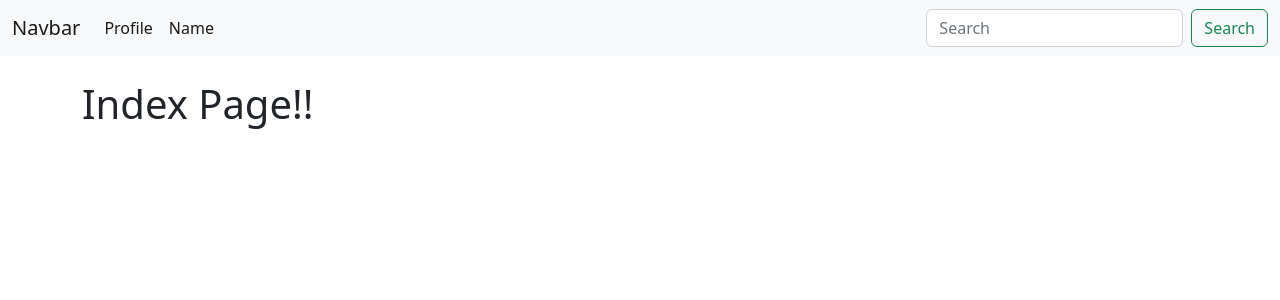
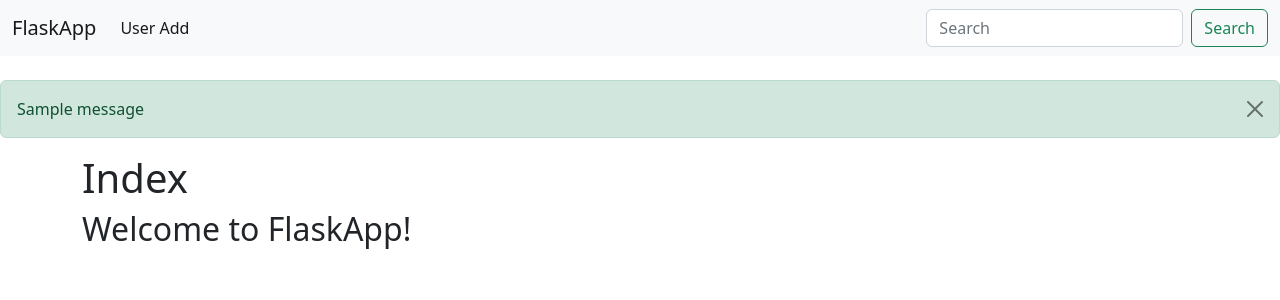
Before and after one commit to rpaugusto/pythonblog, a Flask app: page / in a window 1280 px wide. Shown: the top 300 px of the page. Run offline with Flask 3, Linux system fonts and the light colour scheme; tables that the repository leaves empty hold one stand-in row (values such as "Sample post"); one stand-in notice (Sample message) is shown.

Commit message:
update 2

```diff
--- a/hello.py
+++ b/hello.py
@@ -1,15 +1,37 @@
-from flask import Flask, render_template
+from flask import Flask, render_template, abort, flash, request
 from flask_wtf import FlaskForm
 from wtforms import StringField, SubmitField
 from wtforms.validators import DataRequired
+from flask_sqlalchemy import SQLAlchemy
+from datetime import datetime
 
 #Creata a Flask Instance
 app = Flask(__name__)
-app.config['SECRET_KEY'] = "mySuperSecreteKey!"
+app.config['SECRET_KEY'] = 'itIsMySecretKey'
+app.config['SQLALCHEMY_DATABASE_URI'] = 'sqlite:///app.db'
+app.config['SQLALCHEMY_TRACK_MODIFICATIONS'] = False
+
+#
+db = SQLAlchemy()
+db.init_app(app)
+
+# Create a Model
+class Users(db.Model):
+    id = db.Column(db.Integer, primary_key=True)
+    name = db.Column(db.String(256), nullable=False)
+    email = db.Column(db.String(128), nullable=False, unique=True)
+    data_added = db.Column(db.DateTime(timezone=True), default=datetime.utcnow)
+
+    def __repr__(self):
+        return '<Name %r>' % self.name
+
+with app.app_context():
+    db.create_all()
 
 # Create a Form Class
-class NameForm(FlaskForm):
+class UserForm(FlaskForm):
     name = StringField('Name', validators=[DataRequired()])
+    email = StringField('eMail', validators=[DataRequired()])
     submit = SubmitField('Submit')
 
 #Create a route decorator
@@ -17,28 +39,34 @@ class NameForm(FlaskForm):
 def index():
     return render_template('index.html')
 
-@app.route('/user/<name>')
-def user(name):
-    return render_template('profile.html', user=name)
-
 @app.errorhandler(404)
-def page_not_found(e):
+def page_not_found(error):
     return render_template('404.html'),404
 
 @app.errorhandler(500)
-def page_not_found(e):
+def page_not_found(error):
     return render_template('500.html'),500
 
-@app.route('/name', methods=['GET','POST'])
-def name():
-    name = None
-    form = NameForm()
+@app.route('/user_add', methods=['GET','POST'])
+def user_add():
+    form = UserForm()
 
-    if form.validate_on_submit():
-        name = form.name.data
+    if request.method=='POST':
+        user = Users.query.filter_by(email=form.email.data).first()
+
+        if user is None:
+            user = Users(email=request.form['email'], name=request.form['name'])
+            db.session.add(user)
+            db.session.commit()
+
         form.name.data = ''
+        form.email.data = ''
 
-    return render_template('name.html', name=name, form=form)
+        flash('User added Successfully!',category='success')
+
+    our_users = Users.query.order_by(Users.data_added)
+
+    return render_template('user_add.html', form=form, our_users=our_users)
 
 if __name__ == '__main__':
     app.run(debug=True)
--- a/templates/base.html
+++ b/templates/base.html
@@ -8,11 +8,12 @@
     <!-- Bootstrap CSS -->
     <link href="https://cdn.jsdelivr.net/npm/bootstrap@5.2.3/dist/css/bootstrap.min.css" rel="stylesheet" integrity="sha384-rbsA2VBKQhggwzxH7pPCaAqO46MgnOM80zW1RWuH61DGLwZJEdK2Kadq2F9CUG65" crossorigin="anonymous">
 
-    <title>Bootstrap demo</title>
+    <title>{% block title %} {% endblock %} - FlaskApp</title>
   </head>
   <body>
     {% include 'navbar.html' %}
     <br/>
+    {% include 'messages.html' %}
     <div class="container">
         {% block content %}
         {% endblock %}
--- a/templates/index.html
+++ b/templates/index.html
@@ -2,6 +2,7 @@
 
 {% block content %}
 
-<h1>Index Page!!</h1>
+<h1>{% block title %} Index {% endblock %}</h1>
+<h2>Welcome to FlaskApp!</h2>
 
 {% endblock %}
--- /dev/null
+++ b/templates/messages.html
@@ -0,0 +1,10 @@
+{% with messages = get_flashed_messages(with_categories=true) %}
+    {% if messages %}
+        {% for category, message in messages %}
+            <div class="alert alert-{{ category }} alert-dismissible fade show" role="alert">
+                {{ message }}
+                <button type="button" class="btn-close" data-bs-dismiss="alert" aria-label="Close"></button>
+            </div>
+        {% endfor %}
+    {% endif %}
+{% endwith %}
--- a/templates/navbar.html
+++ b/templates/navbar.html
@@ -1,16 +1,13 @@
 <nav class="navbar navbar-expand-lg bg-light">
     <div class="container-fluid">
-      <a class="navbar-brand" href="{{ url_for('index') }}">Navbar</a>
+      <a class="navbar-brand" href="{{ url_for('index') }}">FlaskApp</a>
       <button class="navbar-toggler" type="button" data-bs-toggle="collapse" data-bs-target="#navbarSupportedContent" aria-controls="navbarSupportedContent" aria-expanded="false" aria-label="Toggle navigation">
         <span class="navbar-toggler-icon"></span>
       </button>
       <div class="collapse navbar-collapse" id="navbarSupportedContent">
         <ul class="navbar-nav me-auto mb-2 mb-lg-0">
           <li class="nav-item">
-            <a class="nav-link active" aria-current="page" href="{{ url_for('user', name='Jose')}}">Profile</a>
-          </li>
-          <li class="nav-item">
-            <a class="nav-link active" aria-current="page" href="{{ url_for('name')}}">Name</a>
+            <a class="nav-link active" aria-current="page" href="{{ url_for('user_add')}}">User Add</a>
           </li>
         </ul>
         <form class="d-flex" role="search">
--- a/templates/profile.html
+++ b/templates/profile.html
@@ -2,7 +2,8 @@
 
 {% block content %}
 
-<h1>Profile Page!!</h1>
+<h1>{% block title %} Profile {% endblock %}</h1>
+<hr/>
 <p>{{ user }}</p>
 
 {% endblock %}
```
Also changed, not shown: templates/404.html (+4 -3 lines), templates/500.html (+4 -3 lines), templates/name.html (deleted, +0 -21 lines), templates/user_add.html (added, +26 -0 lines).
